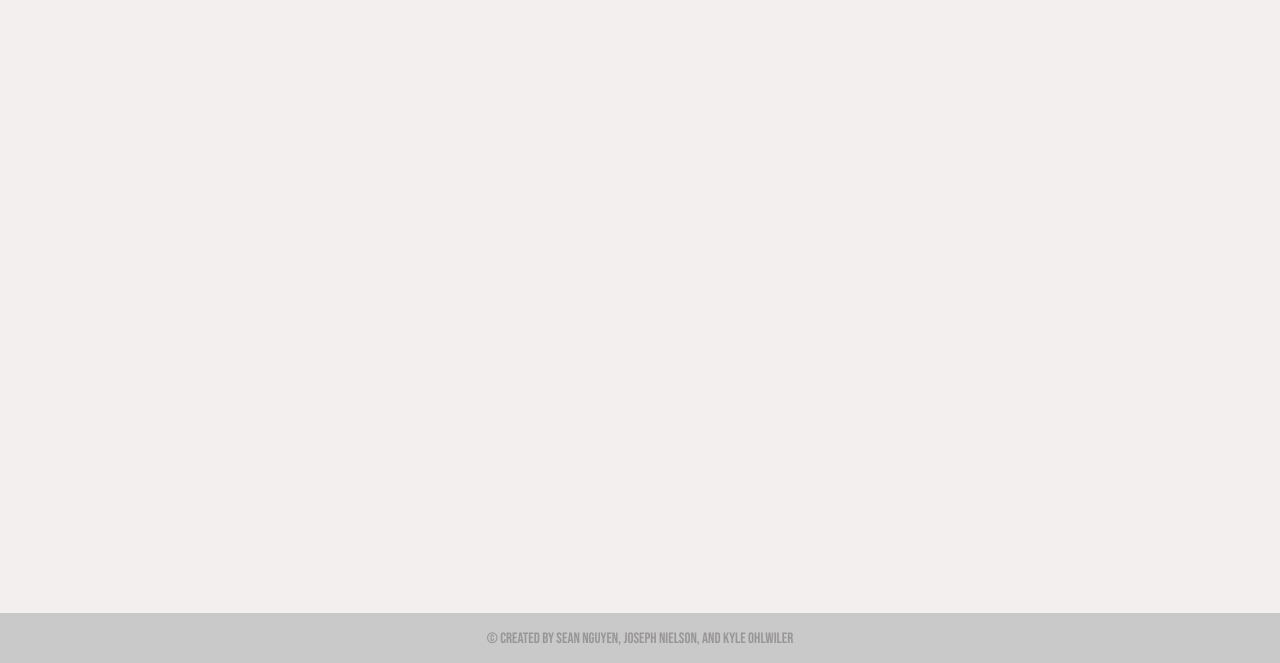
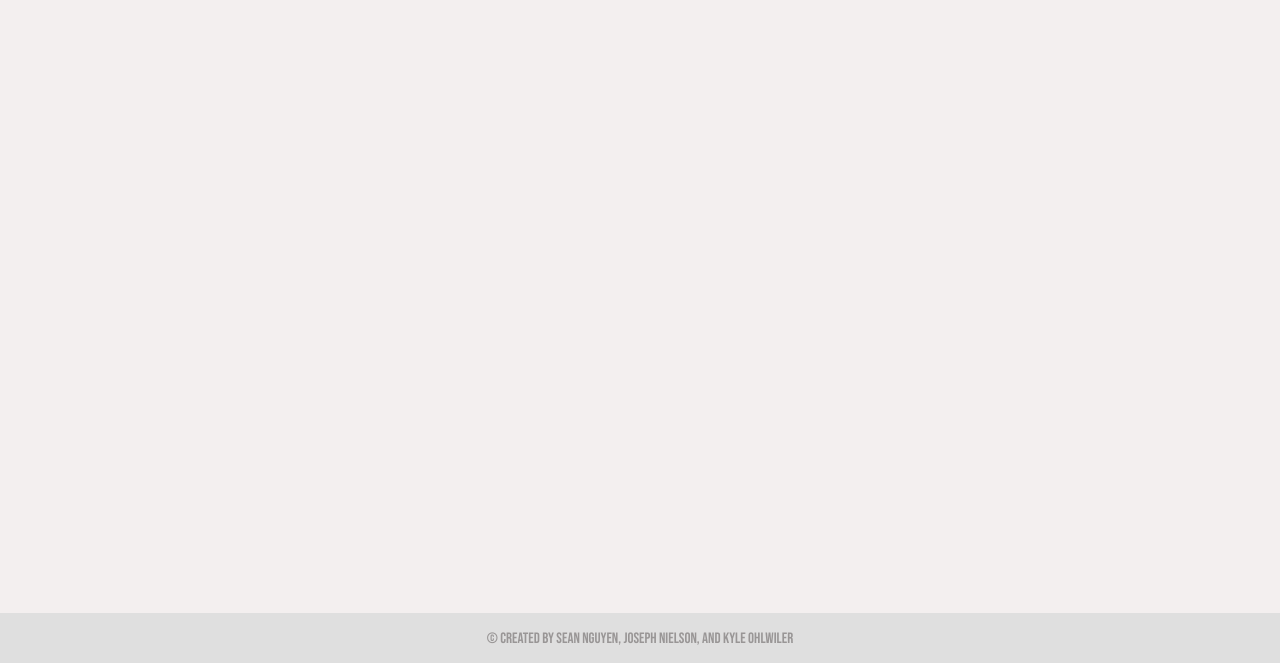
Before and after one commit to someseananigans/FreeMarket, a website: page public/index.html in a window 1280 px wide. Shown: the part 137-800 px from the top of the page. Drawn offline with nearby package versions, Linux system fonts and the light colour scheme; no server answers.

Commit message:
footer color

```diff
--- a/public/css/styles.css
+++ b/public/css/styles.css
@@ -27,7 +27,7 @@ main {
   position: absolute;
   bottom: 0;
   width: 100%;
-  background-color: rgb(201, 201, 201);
+  background-color: rgb(223, 223, 223);
   display: flex;
   justify-content: center;
   height: 50px;
```
